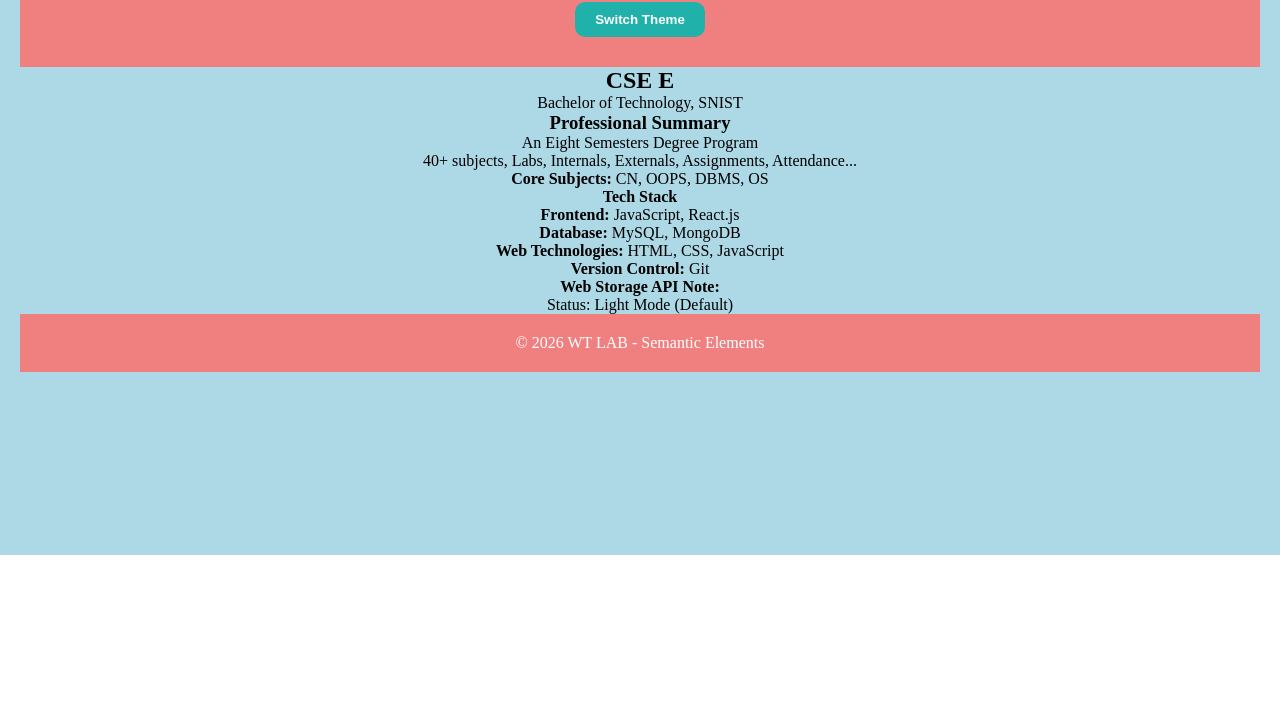
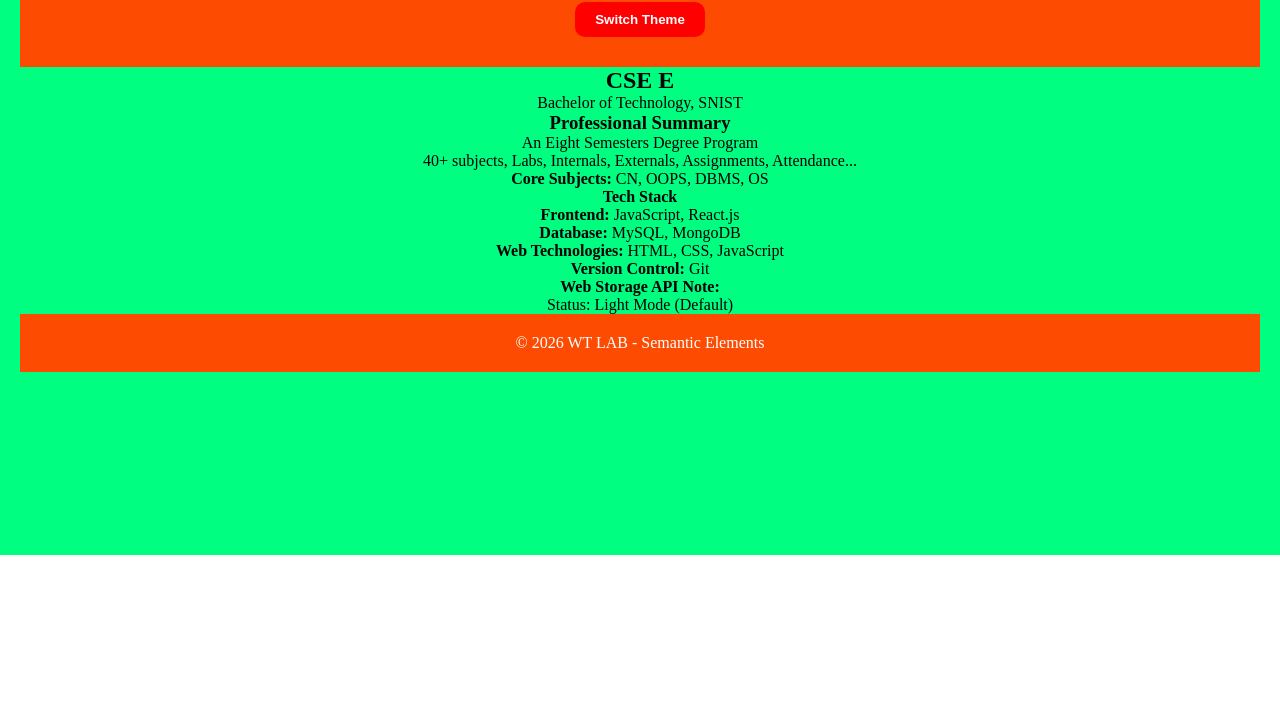
Before and after one commit to ksgoud4u/web-technologies-, a plain HTML site: page index.html in a window 1280 px wide. Shown: the part 85-800 px from the top of the page. Drawn offline with Linux system fonts and the light colour scheme; files that its build step writes are made by us from their sources.

```diff
--- a/c2q3/style.css
+++ b/c2q3/style.css
@@ -8,7 +8,7 @@
 
 header,
 footer {
-    background-color: lightcoral;
+    background-color: rgba(255, 74, 2, 0.993);
     color: white;
     padding: 20px;
     text-align: center;
@@ -18,7 +18,7 @@ footer {
 main {
     padding: 20px;
     text-align: center;
-    background-color: lightblue;
+    background-color: rgb(0, 255, 128);
     min-height: 80vh;
 }
 
@@ -30,7 +30,7 @@ main {
 
 
 button {
-    background-color: lightseagreen;
+    background-color: rgb(255, 0, 0);
     border-radius: 10px;
     border: none;
     padding: 10px 20px;
@@ -41,7 +41,7 @@ button {
 }
 
 button:hover {
-    background-color: greenyellow;
+    background-color: rgb(153, 255, 0);
     color: black;
 }
 
```
